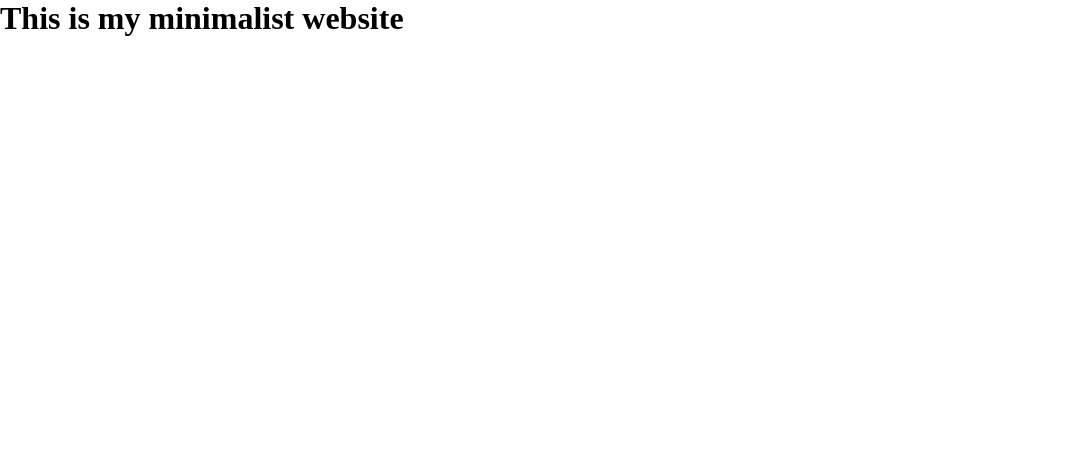
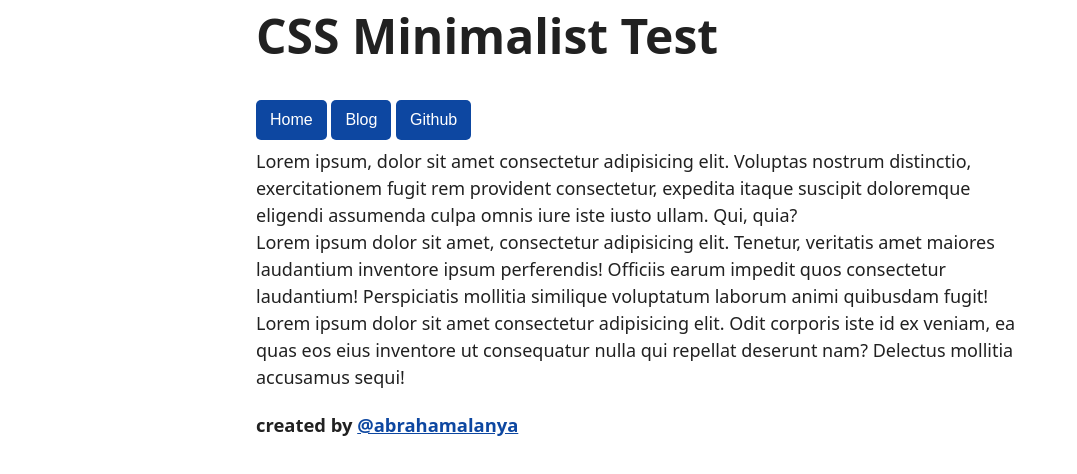
Before and after one commit to abrahamalanya/css-minimalist, a website: page index.html in a window 1280 px wide. Shown: the whole page, without its empty margins (0-1077 px from the left). Drawn offline with Linux system fonts and the light colour scheme.

Commit message:
feat(style): Add theme dark-light
Se agrego estilos para tener un tema oscuro y claro, asimismo se agrego
la estructura del body. Tambien se configuro algunos estilos para las
etiqueta a, button

```diff
--- a/index.html
+++ b/index.html
@@ -7,6 +7,23 @@
   <link rel="stylesheet" href="style.css">
 </head>
 <body>
-  <h1>This is my minimalist website</h1>
+  <header>
+    <h1>CSS Minimalist Test</h1>
+  </header>
+  <main>
+    <section>
+      <button>Home</button>
+      <button>Blog</button>
+      <button>Github</button>
+    </section>
+    <section>
+      <p>Lorem ipsum, dolor sit amet consectetur adipisicing elit. Voluptas nostrum distinctio, exercitationem fugit rem provident consectetur, expedita itaque suscipit doloremque eligendi assumenda culpa omnis iure iste iusto ullam. Qui, quia?</p>
+      <p>Lorem ipsum dolor sit amet, consectetur adipisicing elit. Tenetur, veritatis amet maiores laudantium inventore ipsum perferendis! Officiis earum impedit quos consectetur laudantium! Perspiciatis mollitia similique voluptatum laborum animi quibusdam fugit!</p>
+      <p>Lorem ipsum dolor sit amet consectetur adipisicing elit. Odit corporis iste id ex veniam, ea quas eos eius inventore ut consequatur nulla qui repellat deserunt nam? Delectus mollitia accusamus sequi!</p>
+    </section>
+  </main>
+  <footer>
+    <h5>created by <a href="#">@abrahamalanya</a></h5>
+  </footer>
 </body>
 </html>
--- a/style.css
+++ b/style.css
@@ -1,5 +1,138 @@
+/* Global variables. */
+:root {
+  --font-family: system-ui, -apple-system, "Segoe UI", "Roboto", "Ubuntu",
+    "Cantarell", "Noto Sans", sans-serif, "Apple Color Emoji", "Segoe UI Emoji",
+    "Segoe UI Symbol", "Noto Color Emoji";
+
+  /* standard */
+  --standard-border-radius: 5px;
+
+  /* Default (light) theme */
+  --background: #fff;
+  --accent-bg: #f5f7ff;
+  --text: #212121;
+  --text-light: #585858;
+  --border: #898EA4;
+  --accent: #0d47a1;
+  --code: #d81b60;
+  --preformatted: #444;
+  --marked: #ffdd33;
+  --disabled: #efefef;
+}
+
+/* Dark theme */
+@media (prefers-color-scheme: dark) {
+  :root {
+    /* color-scheme: dark; */
+    --background: #212121;
+    --accent-bg: #2b2b2b;
+    --text: #dcdcdc;
+    --text-light: #ababab;
+    --accent: #ffb300;
+    --code: #f06292;
+    --preformatted: #ccc;
+    --disabled: #111;
+  }
+}
+
 * {
   margin: 0;
   padding: 0;
+}
+
+/* Reset box-sizing */
+*,
+*::before,
+*::after {
   box-sizing: border-box;
 }
+
+html {
+  font-size: 62.5%;
+}
+
+body {
+  background-color: var(--background);
+  color: var(--text);
+  font-family: var(--font-family);
+  font-size: 1.8rem;
+  line-height: 1.5;
+  display: grid;
+  grid-template-columns: 1fr min(76.8rem, 90%) 1fr;
+}
+
+body > * {
+  grid-column: 2;
+}
+
+main,
+footer {
+  margin-top: 2rem;
+}
+
+/* Format headers */
+h1,
+h2,
+h3,
+h4,
+h5,
+h6 {
+  font-weight: 700;
+}
+
+h1 {
+  font-size: 4.8rem;
+}
+
+h2 {
+  font-size: 4.16rem;
+}
+
+h3 {
+  font-size: 3.2rem;
+}
+
+h4 {
+  font-size: 2.34rem;
+}
+
+h5 {
+  font-size: 1.84rem;
+}
+
+h6 {
+  font-size: 1.53rem;
+}
+
+a,
+a:active {
+  color: var(--accent);
+}
+
+a:hover {
+  text-decoration: none;
+}
+
+button,
+.button,
+a.button {
+  background-color: var(--accent);
+  color: var(--background);
+  font-size: 1.6rem;
+  text-decoration: none;
+  line-height: normal;
+  border: none;
+  border-radius: var(--standard-border-radius);
+  padding: 1.1rem 1.4rem;
+  margin: 0.8rem 0;
+}
+
+button:hover,
+.button:hover {
+  filter: brightness(1.4);
+  cursor: pointer;
+}
+
+/* on mobile */
+@media (max-width: 720px) {
+}
```
